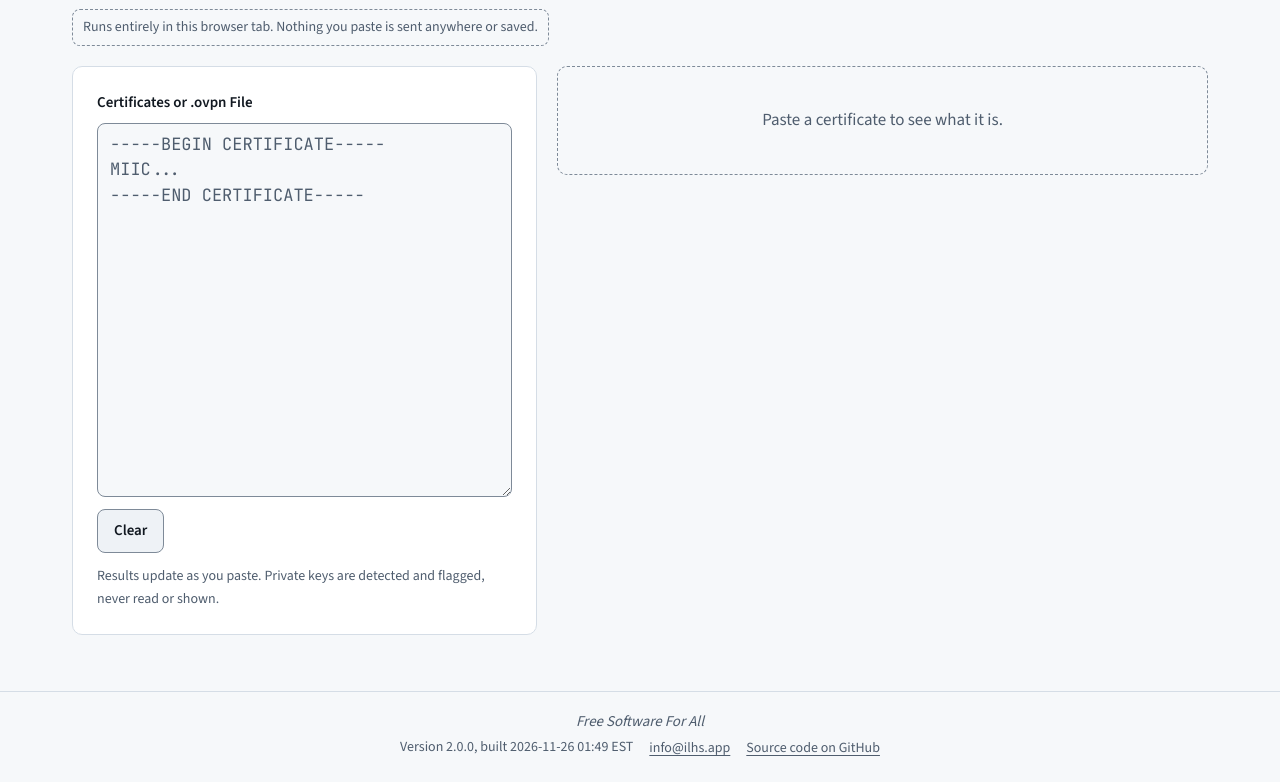
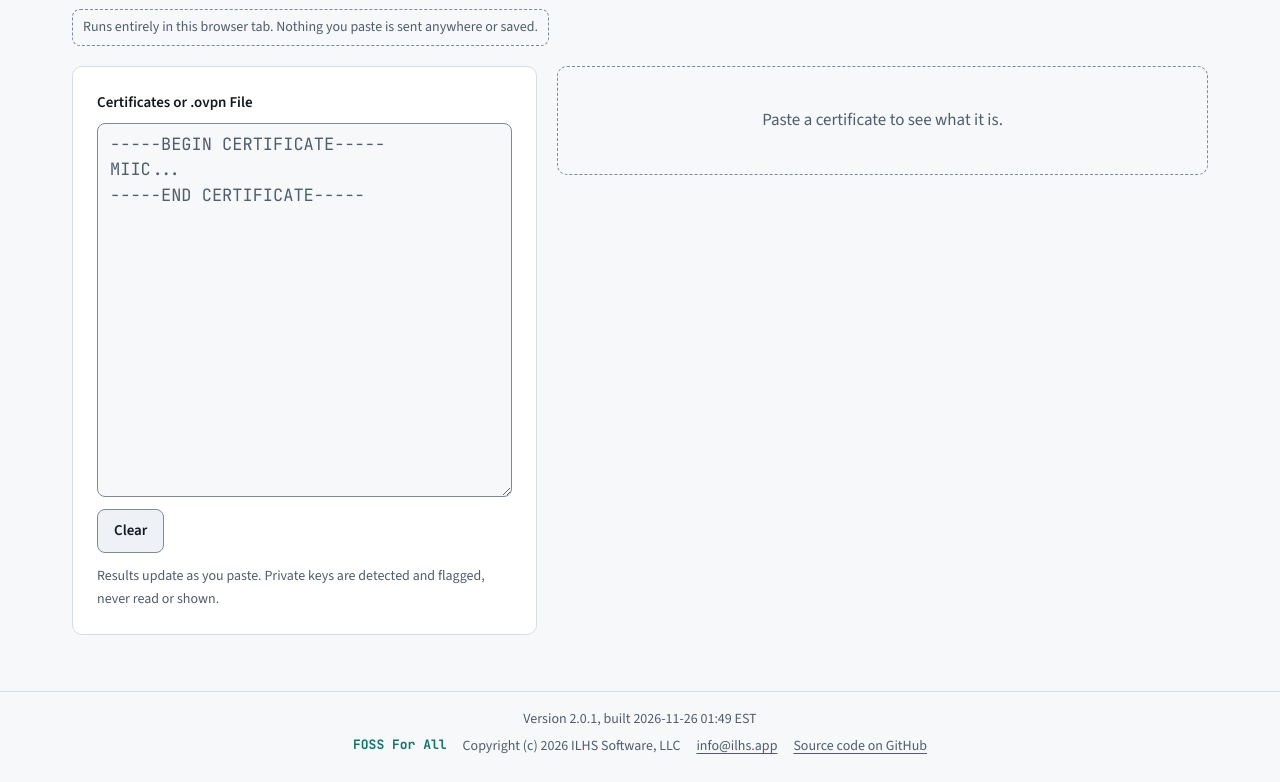
Before and after one commit to ILikeHostingServices/sslchecker, a plain HTML site: page index.html in a window 1280 px wide. Shown: the part 181-963 px from the top of the page. Drawn offline with Linux system fonts and the light colour scheme.

Commit message:
Use the shared ILHS Site Footer (2.0.1)
Site line (version and build time), then the FOSS For All mark and
copyright, then contact and source links, joined into one line from
600 px. Same markup and rules as calc.ilhs.app. Drops the "Free
Software For All" tagline.

Co-Authored-By: Claude Sonnet 5.5 <noreply@anthropic.com>

```diff
--- a/css/style.css
+++ b/css/style.css
@@ -1,4 +1,4 @@
-/* style.css v2.0.0 (Last Rev: 2026-11-26)
+/* style.css v2.0.1 (Last Rev: 2026-11-26)
    SSL Certificate Checker styles. Colors, fonts, header, and buttons follow the ILHS brand as used on ilhs.app and
    calc.ilhs.app. Dark first; light follows the system setting. Every size comes from the ILHS Shared Sizing Spec
    block below, pinned in docs/shared/ilhs-sizing-tokens.css; tests/site.test.js fails if the two differ. */
@@ -160,16 +160,19 @@ main:focus { outline: none; }
   .kv th { font-size: var(--fs-label); }
 }
 
-/* ---------- Footer (Sizing Spec v2: at most 120 px desktop, 200 px phone) ---------- */
-.app-footer { border-top: 1px solid var(--line); padding-block: 1rem 1.25rem; text-align: center; color: var(--muted); font-size: var(--fs-small); }
-.app-footer p { margin: 0.125rem 0; }
-.app-footer .tagline { font-size: var(--fs-nav); font-style: italic; }
-.app-footer .meta, .app-footer .links { display: inline-flex; flex-wrap: wrap; justify-content: center; gap: 0 1rem; }
-.app-footer .meta { display: flex; }
+/* ---------- Footer ---------- */
+/* ILHS Site Footer (Sizing Spec v2.0.0, "Site Footer"): the same on ilhs.app and every app site. */
+.app-footer { border-top: 1px solid var(--line); padding-block: 1rem 1.25rem; display: grid; gap: 0.25rem; text-align: center; color: var(--muted); font-size: var(--fs-small); }
+.app-footer p { display: flex; flex-wrap: wrap; justify-content: center; gap: 0 1rem; margin: 0; }
+.app-footer .brand-contact { display: grid; gap: 0.25rem; }
+.app-footer .foss { font: 700 var(--fs-label)/1.6 var(--mono); color: var(--accent); }
 .app-footer a { color: var(--muted); display: inline-flex; align-items: center; min-height: var(--tap-inline); }
 .app-footer a:hover { color: var(--text); }
-@media (max-width: 639px) {
-  .app-footer .meta { flex-direction: column; align-items: center; }
+@media (min-width: 600px) {
+  .app-footer .brand-contact { display: flex; flex-wrap: wrap; justify-content: center; gap: 0 1rem; }
+}
+@media (max-width: 599px) {
+  .app-footer .site-line { flex-direction: column; align-items: center; }
 }
 
 @media print {
--- a/index.html
+++ b/index.html
@@ -1,5 +1,5 @@
 <!DOCTYPE html>
-<!-- index.html v2.0.0 (Last Rev: 2026-11-26) -->
+<!-- index.html v2.0.1 (Last Rev: 2026-11-26) -->
 <html lang="en">
 <head>
 <meta charset="UTF-8">
@@ -59,9 +59,13 @@
   </div>
 </main>
 
+<!-- ILHS Site Footer (Sizing Spec v2): site line, then brand line and contact line (joined from 600 px). -->
 <footer class="app-footer">
-  <p class="tagline">Free Software For All</p>
-  <p class="meta"><span id="build-info"></span><span class="links"><a href="mailto:info@ilhs.app?subject=SSL%20Certificate%20Checker">info@ilhs.app</a><a href="https://github.com/ILikeHostingServices/sslchecker" rel="noopener noreferrer">Source code on GitHub</a></span></p>
+  <p class="site-line"><span class="build-info" id="build-info"></span></p>
+  <div class="brand-contact">
+    <p class="brand-line"><span class="foss">FOSS For All</span><span>Copyright (c) 2026 ILHS Software, LLC</span></p>
+    <p class="contact-line"><a href="mailto:info@ilhs.app?subject=SSL%20Certificate%20Checker">info@ilhs.app</a><a href="https://github.com/ILikeHostingServices/sslchecker" rel="noopener noreferrer">Source code on GitHub</a></p>
+  </div>
 </footer>
 
 <script src="js/vendor/jsrsasign-all-min.js"></script>
--- a/js/version.js
+++ b/js/version.js
@@ -1,6 +1,6 @@
-/* js/version.js v2.0.0 (Last Rev: 2026-11-26) */
+/* js/version.js v2.0.1 (Last Rev: 2026-11-26) */
 /* App name and version shown in the footer. Bump VERSION with a CHANGELOG.md entry on every functional change. */
 window.Checker = window.Checker || {};
 
 Checker.APP_NAME = "SSL Certificate Checker";
-Checker.VERSION = "2.0.0";
+Checker.VERSION = "2.0.1";
```
Also changed, not shown: 2 other files.
